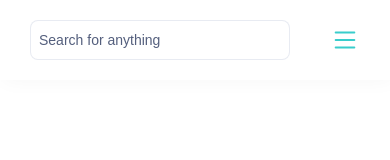
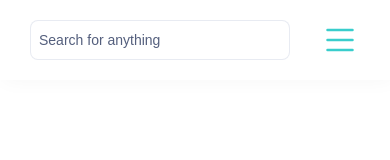
Before and after one commit to Victor-udenna/Lend-Dashboard, a Next.js app: page /dashboard in a window 390 px wide. Shown: the top 160 px of the page. Built offline with nearby package versions, Linux system fonts and the light colour scheme.

Commit message:
feat(nabar) toggle functionality

```diff
--- a/src/Components/organism/Header/Header.tsx
+++ b/src/Components/organism/Header/Header.tsx
@@ -12,10 +12,11 @@ import dropdown from '@/assets/images/dropdown.svg';
 import searchIcon from '@/assets/images/search-icon.svg';
 import avatar from '@/assets/images/avatar.svg';
 import listicon from '@/assets/images/list.svg';
+import lisopenIcon from '@/assets/images/list-nested.svg';
 import { useSidebar } from '@/Providers/context';
 
 export default function Header() {
-  const { toggleSidebar } = useSidebar();
+  const { toggleSidebar, isSidebarOpen } = useSidebar();
   return (
     <header className="header">
       <div className="header__search-section">
@@ -57,10 +58,10 @@ export default function Header() {
       </div>
       <Button
         className="header-toggle__button"
-        imageHeight={30}
-        imageWidth={30}
+        imageHeight={40}
+        imageWidth={40}
         imageAlt="list icon"
-        imageSrc={listicon}
+        imageSrc={isSidebarOpen ? lisopenIcon : listicon}
         onClick={() => {
           toggleSidebar();
         }}
--- a/src/Components/organism/SideBar/SideBar.tsx
+++ b/src/Components/organism/SideBar/SideBar.tsx
@@ -1,4 +1,4 @@
-"use client"
+'use client';
 
 import ImageAtom from '@/Components/atom/Image';
 import './SideBarStyle.scss';
@@ -30,10 +30,10 @@ import { useSidebar } from '@/Providers/context';
 
 export default function SideBar() {
   const { isSidebarOpen } = useSidebar();
-  console.log(isSidebarOpen)
 
   return (
-    <nav className={`sidebar  ? 'open' : 'closed'}`}>
+    isSidebarOpen && (
+      <nav className="sidebar">
         <div className="sidebar__toggle-button">
           <ImageAtom width={16} height={16} alt="organization icon" src={briefcaseIcon} />
           <Text>{'Switch Organization'}</Text>
@@ -147,5 +147,6 @@ export default function SideBar() {
           <Text className="footer-text">{'v1.2.0'}</Text>
         </div>
       </nav>
+    )
   );
 }
--- a/src/Components/organism/SideBar/SideBarStyle.scss
+++ b/src/Components/organism/SideBar/SideBarStyle.scss
@@ -4,13 +4,6 @@
   height: 100%;
   padding-top: 142px;
   box-shadow: 0px 5px 20px 0px #0000000a;
-
-  &.open {
-    transform: translateX(0);
-  }
-  &.closed {
-    transform: translateX(-100%);
-  }
 }
 
 .sidebar__toggle-button {
@@ -103,9 +96,3 @@
   text-align: left;
   color: #213f7d;
 }
-
-@media screen and (max-width: 576px) {
-  .sidebar {
-    display: none;
-  }
-}
--- a/src/Providers/context.tsx
+++ b/src/Providers/context.tsx
@@ -10,7 +10,7 @@ interface SidebarContextProps {
 const SidebarContext = createContext<SidebarContextProps | undefined>(undefined);
 
 export const SidebarProvider: React.FC<{ children: ReactNode }> = ({ children }) => {
-  const [isSidebarOpen, setIsSidebarOpen] = useState<boolean>(true);
+  const [isSidebarOpen, setIsSidebarOpen] = useState<boolean>(false);
 
   const toggleSidebar = () => setIsSidebarOpen((prev) => !prev);
 
```
Also changed, not shown: src/assets/images/list-nested.svg (added). Lines whose indentation alone changed are shown as unchanged.
